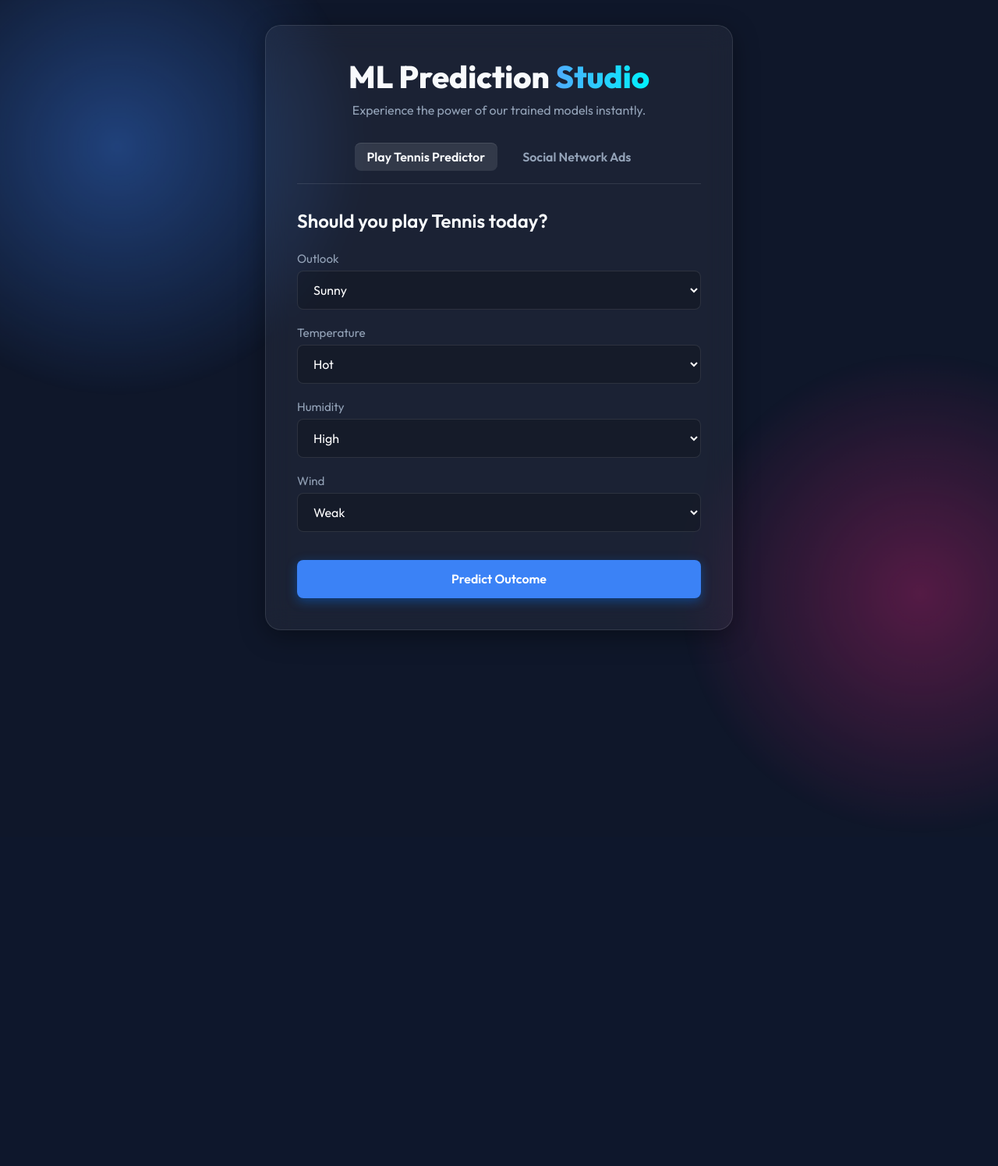
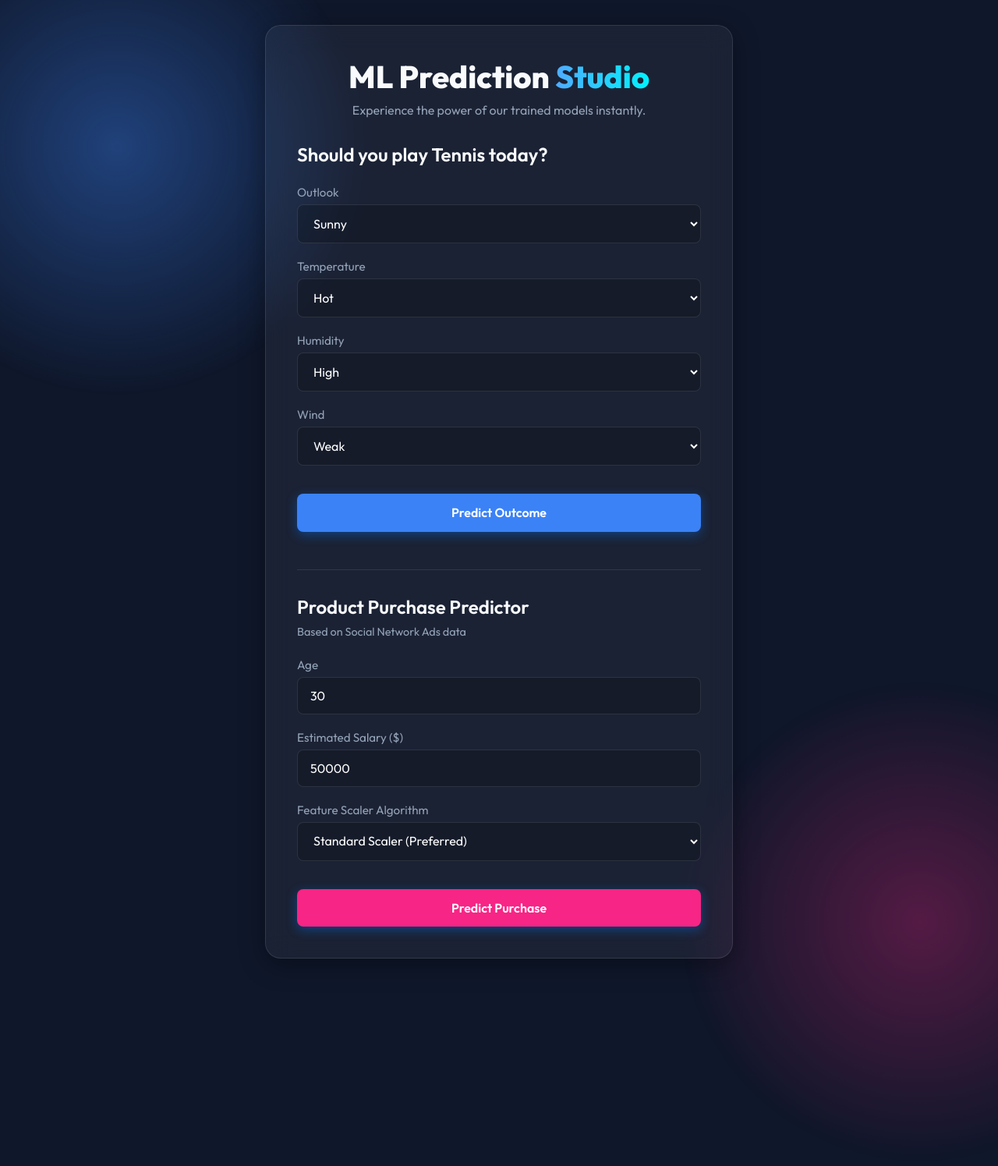
Before and after one commit to vineet-hub7/ML_LAB_3, a Flask app: page / in a window 1280 px wide; the page is wider, and only the part inside the window is pictured. Shown: that part at 78% size. Before the commit the page ends 1018 px from the top of that part, so only its background shows below. Run offline with Flask 3, Linux system fonts and the light colour scheme.

```diff
--- a/templates/index.html
+++ b/templates/index.html
@@ -17,7 +17,7 @@
             <p>Experience the power of our trained models instantly.</p>
         </header>
 
-        <div class="tabs">
+        <div class="tabs" style="display: none;">
             <button class="tab-btn active" data-target="tennis-section">Play Tennis Predictor</button>
             <button class="tab-btn" data-target="social-section">Social Network Ads</button>
         </div>
@@ -71,7 +71,7 @@
             </section>
 
             <!-- Social Network Ads Section -->
-            <section id="social-section" class="model-section hidden">
+            <section id="social-section" class="model-section active" style="margin-top: 3rem; padding-top: 2rem; border-top: 1px solid rgba(255,255,255,0.1);">
                 <h2>Product Purchase Predictor</h2>
                 <p class="subtitle">Based on Social Network Ads data</p>
                 <form id="social-form">
```
